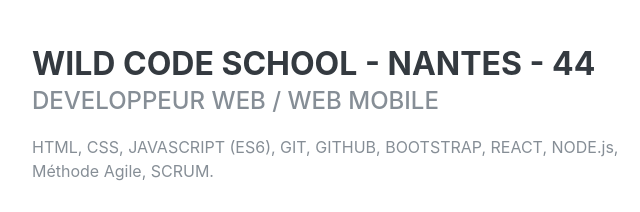
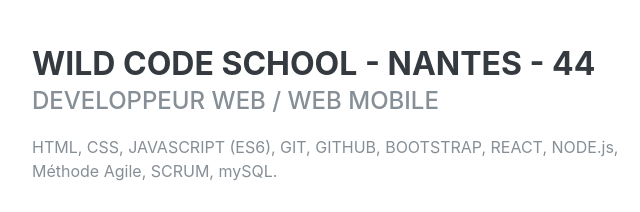
Before and after one commit to Romain-Dailly/CV, a website: page index.html in a window 1280 px wide. Shown: the part 4238-4450 px from the top of the page, 288-928 px from the left. Drawn offline with nearby package versions, Linux system fonts and the light colour scheme; a web font is replaced by a local one.

Commit message:
mysql added

```diff
--- a/index.html
+++ b/index.html
@@ -281,7 +281,7 @@
         <div class="resume-content">
           <h3 class="mb-0">Wild Code School - Nantes - 44</h3>
           <div class="subheading mb-3">Developpeur Web / Web mobile</div>
-          <div>HTML, CSS, JAVASCRIPT (ES6), GIT, GITHUB, BOOTSTRAP, REACT, NODE.js, Méthode Agile, SCRUM.</div>
+          <div>HTML, CSS, JAVASCRIPT (ES6), GIT, GITHUB, BOOTSTRAP, REACT, NODE.js, Méthode Agile, SCRUM, mySQL.</div>
           <p></p>
         </div>
         <div class="resume-date text-md-right">
```
